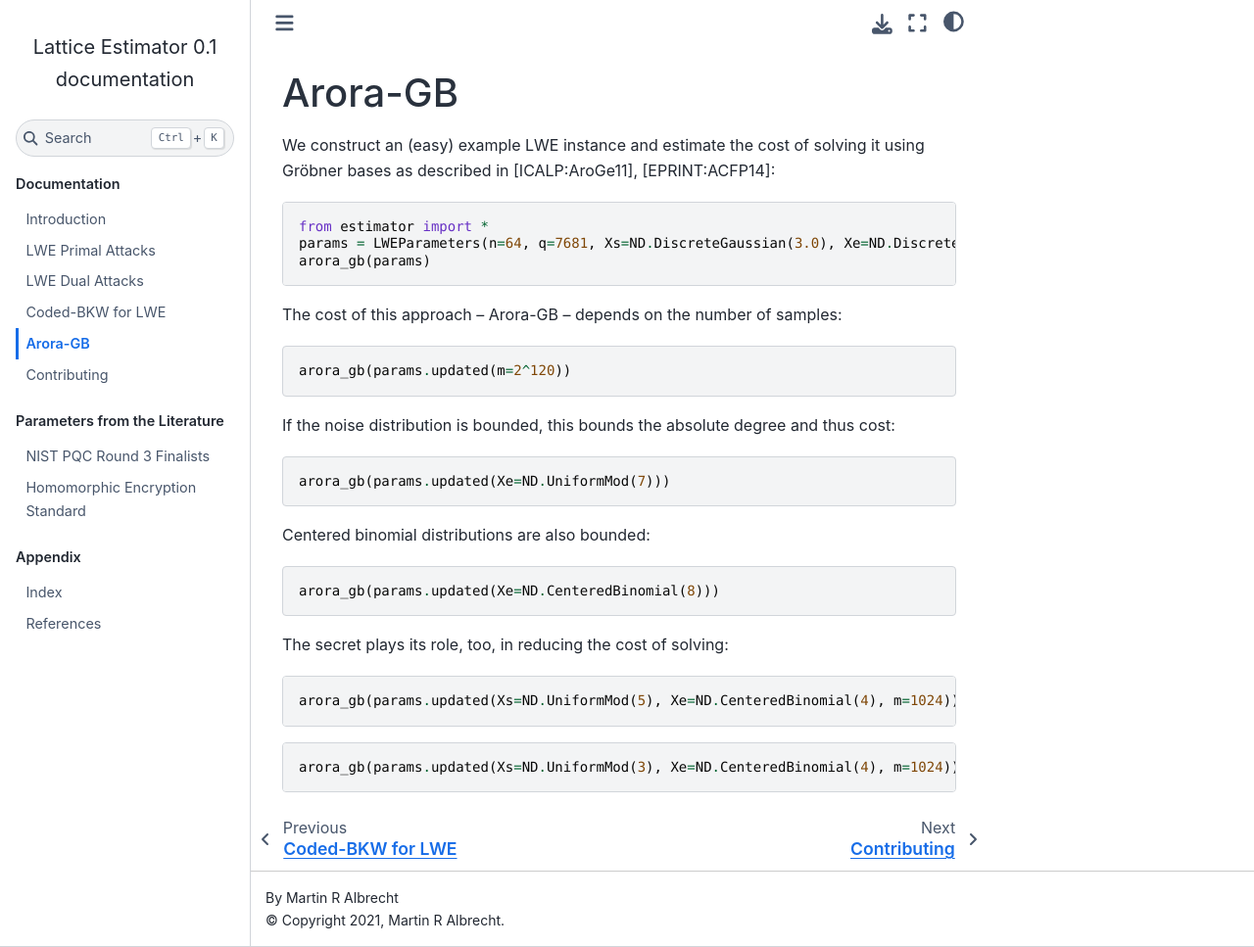
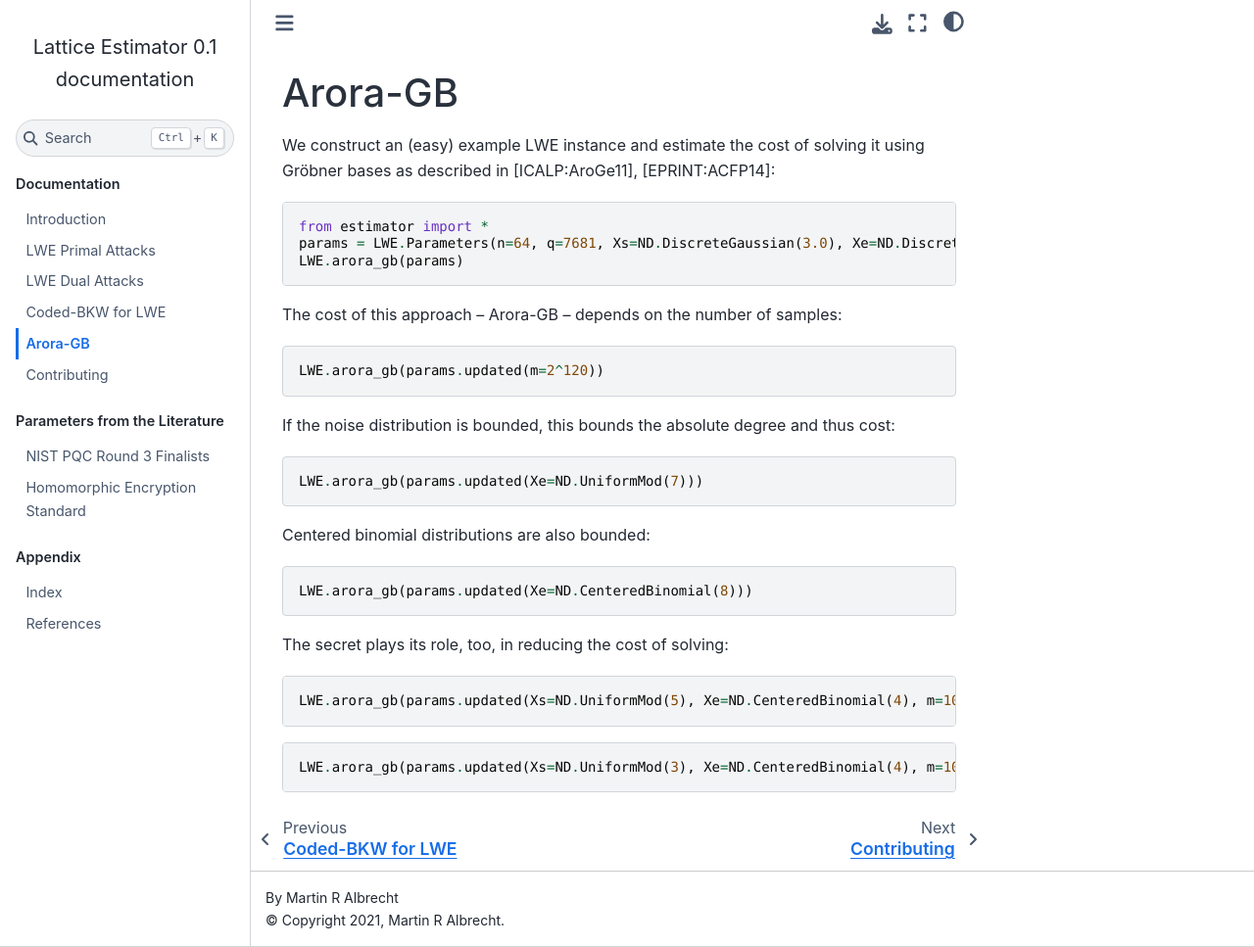
Before and after one commit to malb/lattice-estimator, a Sphinx documentation site: the page built from docs/algorithms/gb.rst, in a window 1280 px wide and 967 px high. Shown: the whole window at 98% size. Built offline with Sphinx 7.4.7 and the Sphinx Book theme 1.1.4, drawn with Linux system fonts in a browser that asks for light colours.

Commit message:
use namespace in gb notebook, too

```diff
--- a/docs/algorithms/gb.rst
+++ b/docs/algorithms/gb.rst
@@ -6,25 +6,25 @@ Arora-GB
 We construct an (easy) example LWE instance and estimate the cost of solving it using Gröbner bases as described in [ICALP:AroGe11]_, [EPRINT:ACFP14]_::
 
     from estimator import *
-    params = LWEParameters(n=64, q=7681, Xs=ND.DiscreteGaussian(3.0), Xe=ND.DiscreteGaussian(3.0), m=2^50)
-    arora_gb(params)
+    params = LWE.Parameters(n=64, q=7681, Xs=ND.DiscreteGaussian(3.0), Xe=ND.DiscreteGaussian(3.0), m=2^50)
+    LWE.arora_gb(params)
 
 The cost of this approach – Arora-GB – depends on the number of samples::
 
-    arora_gb(params.updated(m=2^120))
+    LWE.arora_gb(params.updated(m=2^120))
 
 If the noise distribution is bounded, this bounds the absolute degree and thus cost::
 
-    arora_gb(params.updated(Xe=ND.UniformMod(7)))
+    LWE.arora_gb(params.updated(Xe=ND.UniformMod(7)))
 
 Centered binomial distributions are also bounded::
 
-    arora_gb(params.updated(Xe=ND.CenteredBinomial(8)))
+    LWE.arora_gb(params.updated(Xe=ND.CenteredBinomial(8)))
 
 The secret plays its role, too, in reducing the cost of solving::
 
-    arora_gb(params.updated(Xs=ND.UniformMod(5), Xe=ND.CenteredBinomial(4), m=1024))
+    LWE.arora_gb(params.updated(Xs=ND.UniformMod(5), Xe=ND.CenteredBinomial(4), m=1024))
 
 ::
 
-   arora_gb(params.updated(Xs=ND.UniformMod(3), Xe=ND.CenteredBinomial(4), m=1024))
+    LWE.arora_gb(params.updated(Xs=ND.UniformMod(3), Xe=ND.CenteredBinomial(4), m=1024))
```
